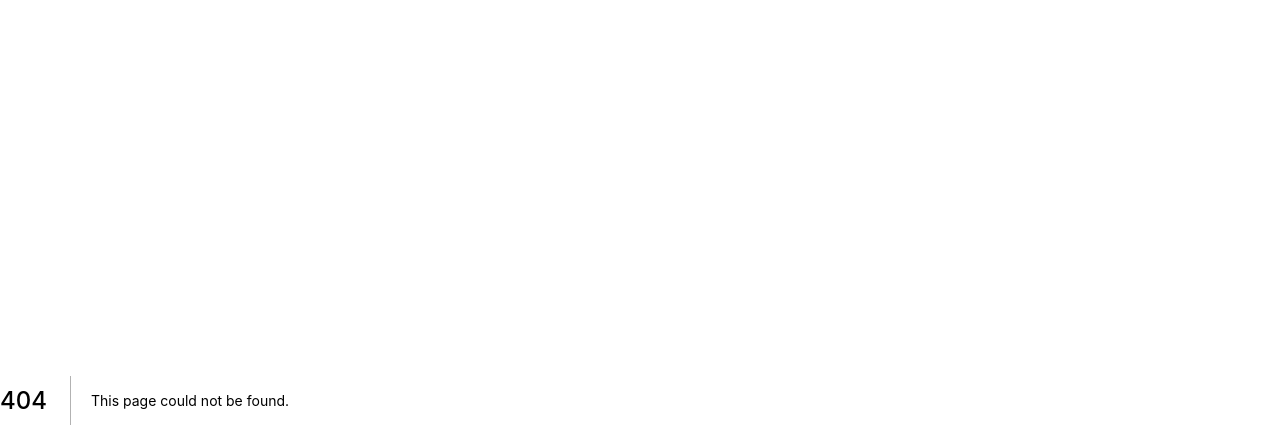
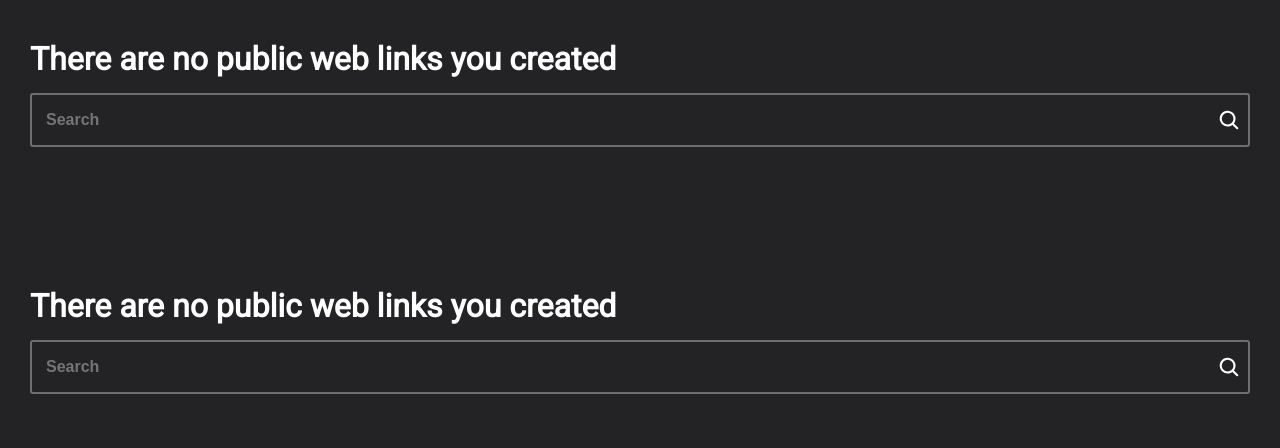
Before and after one commit to iagoPinheiro1401/pactto_challenge, a Next.js app: page /webLinks in a window 1280 px wide. Before the commit this address had no page. Shown: the top 448 px of the page. Built offline with nearby package versions, Linux system fonts and the light colour scheme.

Commit message:
created web links page

```diff
--- a/src/components/menu/Menu.jsx
+++ b/src/components/menu/Menu.jsx
@@ -128,7 +128,7 @@ export default function Menu() {
                 <MenuOptions src="/homeIcon" path="/">Home</MenuOptions>
                 <MenuOptions src="/chatIcon" path="/chat">Pacttos (Chats)</MenuOptions>
                 <MenuOptions src="/videosIcon" path="/itemsToReview">Items to review</MenuOptions>
-                <MenuOptions src="/webLinksIcon">Web links to created</MenuOptions>
+                <MenuOptions src="/webLinksIcon" path="/webLinks">Web links to created</MenuOptions>
                 <MenuOptions src="/personaIcon">Personal information</MenuOptions>
                 <MenuOptions src="/packagesIcon">Review packages for sale</MenuOptions>
                 <MenuOptions src="/pacttoPagesIcon">Pactto website</MenuOptions>
--- /dev/null
+++ b/src/pages/webLinks.jsx
@@ -0,0 +1,34 @@
+import styled from "styled-components"
+
+import TextHuge from "@/components/tipography/textHuge/TextHuge"
+import SearchBar from "@/components/searchBar/SearchBar"
+
+const Container = styled.header`
+  display: flex;
+  gap: 140px;
+  flex-direction: column;
+  padding: 40px 30px;
+  width: 100%;
+`
+
+const TextAndSearch = styled.div`
+    display: flex;
+    flex-direction: column;
+    gap: 15px;
+`
+
+export default function WebLinks() {
+    return(
+        <Container>
+            <TextAndSearch>
+                <TextHuge>There are no public web links you created</TextHuge>
+                <SearchBar placeholder="Search"/>
+            </TextAndSearch>
+
+            <TextAndSearch>
+                <TextHuge>There are no public web links you created</TextHuge>
+                <SearchBar placeholder="Search"/>
+            </TextAndSearch>
+        </Container>
+    )
+}
```
